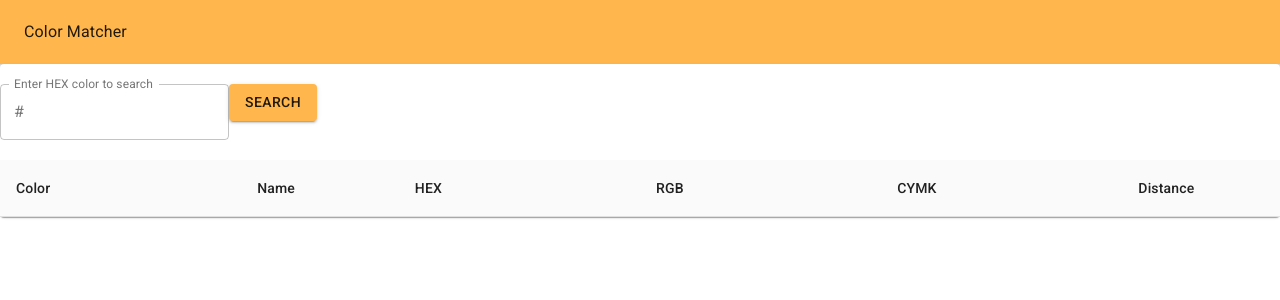
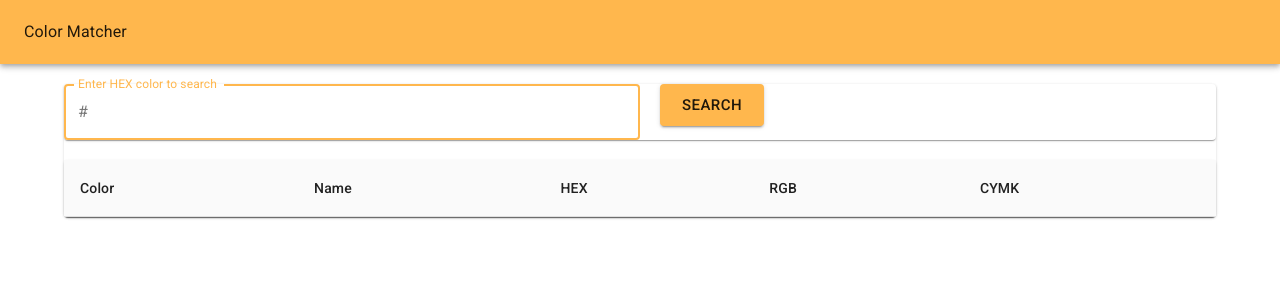
Before and after one commit to keyurmodi21/hivo-color-matcher, a React (Create React App) app: page / in a window 1280 px wide. Shown: the top 300 px of the page. Built offline with nearby package versions, Linux system fonts and the light colour scheme.

Commit message:
refactor code into container and presentation views

```diff
--- a/src/ColorMatcher/container/ColorMatcherContainer.jsx
+++ b/src/ColorMatcher/container/ColorMatcherContainer.jsx
@@ -1,69 +1,41 @@
 import React from 'react';
-
-import { makeStyles } from '@material-ui/core/styles';
-import Paper from '@material-ui/core/Paper';
-import TextField from '@material-ui/core/TextField';
-import InputAdornment from '@material-ui/core/InputAdornment';
-import Button from '@material-ui/core/Button';
-import Table from '@material-ui/core/Table';
-import TableBody from '@material-ui/core/TableBody';
-import TableCell from '@material-ui/core/TableCell';
-import TableContainer from '@material-ui/core/TableContainer';
-import TableHead from '@material-ui/core/TableHead';
-import TableRow from '@material-ui/core/TableRow';
 
 import xkcdData from '../../data/xkcd.json';
 import ColorConverter from 'color-convert';
 
+import ColorMatcher from '../presentation/ColorMatcher';
+
 const columns = [
-  { id: 'color', label: 'Color', minWidth: 170 },
-  { id: 'name', label: 'Name', minWidth: 100 },
-  {
-    id: 'hex',
-    label: 'HEX',
-    minWidth: 170,
-    align: 'left'
-  },
-  {
-    id: 'rgb',
-    label: 'RGB',
-    minWidth: 170,
-    align: 'left'
-  },
-  {
-    id: 'cymk',
-    label: 'CYMK',
-    minWidth: 170,
-    align: 'left'
-  },
-  {
-    id: 'distance',
-    label: 'Distance',
-    minWidth: 100,
-    align: 'left'
-  }
+  { id: 'color', label: 'Color' },
+  { id: 'name', label: 'Name' },
+  { id: 'hex', label: 'HEX', format: (value) => value.toUpperCase() },
+  { id: 'rgb', label: 'RGB' },
+  { id: 'cymk', label: 'CYMK' }
 ];
 
-const useStyles = makeStyles({
-  root: {
-    width: '100%'
-  }
-});
-
 export default function ColorMatcherContainer() {
-  const classes = useStyles();
   const [searchField, setSearchField] = React.useState('');
   const [colorsData, setColorsData] = React.useState(xkcdData);
   const [rows, setRows] = React.useState([]);
+  const [hexError, setHexError] = React.useState(false);
+  const [errorHelperText, setErrorHelperText] = React.useState('');
 
   const handleChange = (event) => {
     setSearchField(event.target.value);
   };
 
   const handleSearch = () => {
+    // regex for hex code ( 6 digit and can contain A-F, ignoring case)
+    const hexRegEx = new RegExp(/^[0-9A-F]{6}$/i);
+
+    // check if the entered value is correct CSS color or not
+    if (hexRegEx.test(searchField)) {
       // for each xkcd color, get a ED score with search field
       xkcdData.colors.map((color) => {
-      color.distance = calculateEuclideanDistanceBetweenRGB(searchField, color.hex);
+        color.distance = calculateEuclideanDistanceBetweenRGB(
+          searchField,
+          color.hex
+        );
 
         return {
           color
@@ -71,19 +43,29 @@ export default function ColorMatcherContainer() {
       });
 
       setColorsData(xkcdData);
+      createTableData();
+      setHexError(false);
+      setErrorHelperText('');
+    } else {
+      setHexError(true);
 
-    createData();
+      setErrorHelperText('Invalid Hex entered');
+    }
   };
 
   const handleKeyDown = (event) => {
-    if (event.key === 'Enter' && searchField !== null && searchField !== '') {
-      console.log(searchField);
-
+    // only allow when search field is not empty, search field is not blank and contains exact 6 characters
+    if (
+      event.key === 'Enter' &&
+      searchField !== null &&
+      searchField !== '' &&
+      searchField.length === 6
+    ) {
       handleSearch();
     }
   };
 
-  function createData() {
+  function createTableData() {
     colorsData.colors.sort(({ distance: a }, { distance: b }) => a - b);
 
     setRows(
@@ -112,64 +94,15 @@ export default function ColorMatcherContainer() {
   }
 
   return (
-    <Paper className={classes.root}>
-      <br />
-      <TextField
-        value={searchField}
-        onChange={handleChange}
-        onKeyDown={handleKeyDown}
-        label="Enter HEX color to search"
-        id="filled-start-adornment"
-        InputProps={{
-          startAdornment: <InputAdornment position="start">#</InputAdornment>
-        }}
-        inputProps={{ maxLength: 6 }}
-        variant="outlined"
+    <ColorMatcher
+      searchField={searchField}
+      columns={columns}
+      rows={rows}
+      handleSearch={handleSearch}
+      handleChange={handleChange}
+      handleKeyDown={handleKeyDown}
+      hexError={hexError}
+      errorHelperText={errorHelperText}
     />
-      <Button onClick={handleSearch} variant="contained" color="primary">
-        Search
-      </Button>
-      <br />
-      <br />
-
-      <TableContainer className={classes.container}>
-        <Table stickyHeader aria-label="sticky table">
-          <TableHead>
-            <TableRow>
-              {columns.map((column) => (
-                <TableCell
-                  key={column.id}
-                  align={column.align}
-                  style={{ minWidth: column.minWidth }}
-                >
-                  {column.label}
-                </TableCell>
-              ))}
-            </TableRow>
-          </TableHead>
-          <TableBody>
-            {rows.map((row) => {
-              return (
-                <TableRow hover role="checkbox" tabIndex={-1} key={row.hex}>
-                  {columns.map((column) => {
-                    const value = row[column.id];
-
-                    return (
-                      <TableCell key={column.id}>
-                        {column.id === 'color' ? (
-                          <div style={{ background: value }}>&nbsp;</div>
-                        ) : (
-                          value
-                        )}
-                      </TableCell>
-                    );
-                  })}
-                </TableRow>
-              );
-            })}
-          </TableBody>
-        </Table>
-      </TableContainer>
-    </Paper>
   );
 }
--- /dev/null
+++ b/src/ColorMatcher/presentation/ColorMatcher.jsx
@@ -0,0 +1,24 @@
+import React from 'react';
+
+import { makeStyles } from '@material-ui/core/styles';
+import ColorMatcherActionToolbar from './ColorMatcherActionToolbar';
+import ColorMatcherList from './ColorMatcherList';
+import { Paper } from '@material-ui/core';
+
+const useStyles = makeStyles({
+  root: {
+    width: '90%',
+    margin: '0 auto'
+  }
+});
+
+export default function ColorMatcher(props) {
+  const classes = useStyles();
+
+  return (
+    <Paper className={classes.root}>
+      <ColorMatcherActionToolbar {...props} />
+      <ColorMatcherList {...props} />
+    </Paper>
+  );
+}
--- /dev/null
+++ b/src/ColorMatcher/presentation/ColorMatcherActionToolbar.jsx
@@ -0,0 +1,63 @@
+import React from 'react';
+import PropTypes from 'prop-types';
+
+import Paper from '@material-ui/core/Paper';
+import TextField from '@material-ui/core/TextField';
+import InputAdornment from '@material-ui/core/InputAdornment';
+import Button from '@material-ui/core/Button';
+import { makeStyles } from '@material-ui/core';
+
+const useStyles = makeStyles({
+  root: {
+    margin: '20px 0'
+  },
+  textField: {
+    width: '50%',
+    marginRight: '20px'
+  }
+});
+export default function ColorMatcherActionToolbar(props) {
+  const classes = useStyles();
+
+  const {
+    searchField,
+    handleChange,
+    handleKeyDown,
+    hexError,
+    errorHelperText,
+    handleSearch
+  } = props;
+
+  return (
+    <Paper className={classes.root}>
+      <TextField
+        value={searchField}
+        onChange={handleChange}
+        onKeyDown={handleKeyDown}
+        label="Enter HEX color to search"
+        id="filled-start-adornment"
+        InputProps={{
+          startAdornment: <InputAdornment position="start">#</InputAdornment>
+        }}
+        inputProps={{ maxLength: 6 }}
+        variant="outlined"
+        autoFocus
+        error={hexError}
+        helperText={errorHelperText}
+        className={classes.textField}
+      />
+      <Button onClick={handleSearch} variant="contained" color="primary" size="large">
+        Search
+      </Button>
+    </Paper>
+  );
+}
+
+ColorMatcherActionToolbar.propTypes = {
+  searchField: PropTypes.string.isRequired,
+  handleChange: PropTypes.func.isRequired,
+  handleKeyDown: PropTypes.func.isRequired,
+  handleSearch: PropTypes.func.isRequired,
+  hexError: PropTypes.bool.isRequired,
+  errorHelperText: PropTypes.string.isRequired
+};
--- /dev/null
+++ b/src/ColorMatcher/presentation/ColorMatcherList.jsx
@@ -0,0 +1,72 @@
+import React from 'react';
+import PropTypes from 'prop-types';
+
+import { makeStyles } from '@material-ui/core/styles';
+import Paper from '@material-ui/core/Paper';
+import Table from '@material-ui/core/Table';
+import TableBody from '@material-ui/core/TableBody';
+import TableCell from '@material-ui/core/TableCell';
+import TableContainer from '@material-ui/core/TableContainer';
+import TableHead from '@material-ui/core/TableHead';
+import TableRow from '@material-ui/core/TableRow';
+
+const useStyles = makeStyles({
+  root: {
+    width: '100%'
+  }
+});
+
+export default function ColorMatcherList(props) {
+  const classes = useStyles();
+  const { columns, rows } = props;
+
+  return (
+    <Paper>
+      <TableContainer className={classes.container}>
+        <Table stickyHeader aria-label="sticky table">
+          <TableHead>
+            <TableRow>
+              {columns.map((column) => (
+                <TableCell
+                  key={column.id}
+                  align={column.align}
+                  style={{ minWidth: column.minWidth }}
+                >
+                  {column.label}
+                </TableCell>
+              ))}
+            </TableRow>
+          </TableHead>
+          <TableBody>
+            {rows.map((row) => {
+              return (
+                <TableRow hover role="checkbox" tabIndex={-1} key={row.hex}>
+                  {columns.map((column) => {
+                    const value = row[column.id];
+
+                    return (
+                      <TableCell key={column.id}>
+                        {column.id === 'color' ? (
+                          <div style={{ background: value, width: 50 }}>&nbsp;</div>
+                        ) : column.format ? (
+                          column.format(value)
+                        ) : (
+                          value
+                        )}
+                      </TableCell>
+                    );
+                  })}
+                </TableRow>
+              );
+            })}
+          </TableBody>
+        </Table>
+      </TableContainer>
+    </Paper>
+  );
+}
+
+ColorMatcherList.propTypes = {
+  columns: PropTypes.array.isRequired,
+  rows: PropTypes.array.isRequired
+};
```
Lines whose indentation alone changed are shown as unchanged.
